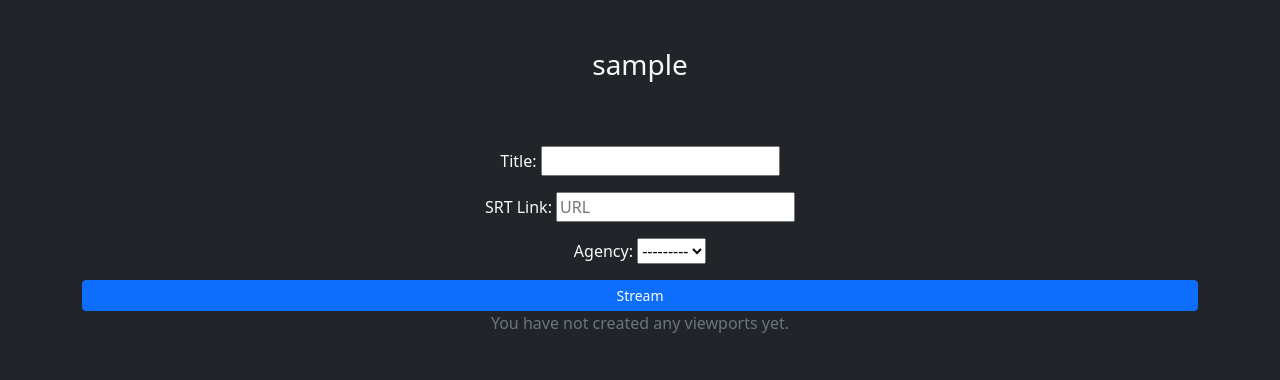
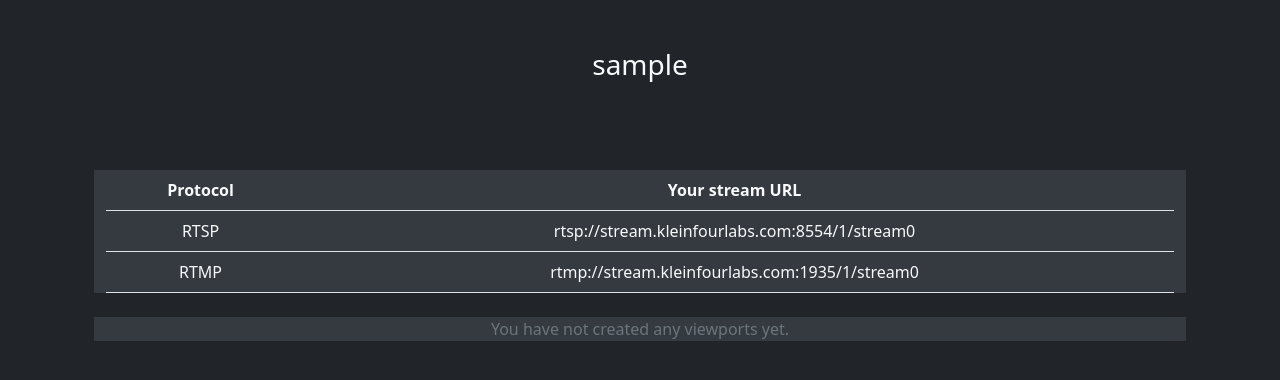
Before and after one commit to ucsd-caesar/caesar, a Django app: page /dashboard/user/1/ in a window 1280 px wide. Shown: the part 63-443 px from the top of the page. Run offline with Django 4.2, Linux system fonts and the light colour scheme; the visitor is signed in with stand-in values (Sample User, id 1); data that the repository does not hold is empty; parts of the project's set-up code (start-up, migrations or seed data) failed here and were passed over; some libraries are stand-ins or nearby versions.

Commit message:
homepage ui change w/ rtsp+rtmp stream urls

```diff
--- a/dashboard/static/dashboard/profile.css
+++ b/dashboard/static/dashboard/profile.css
@@ -7,3 +7,7 @@ html, body, main {
 p, h1, h2, h3, h4, h5, h6, td, th {
   color: var(--bs-light);
 }
+
+.list-container {
+  background-color: var(--bs-gray-800);
+}
--- a/dashboard/templates/dashboard/user_homepage.html
+++ b/dashboard/templates/dashboard/user_homepage.html
@@ -19,39 +19,40 @@
             <section class="py-5 container">
                 <h1 class="h3 mb-3 ">{{ user.username }}</h1>
             </section>
-            {% if user.is_admin %}
-                <form method="post" action="">
-                    {% csrf_token %}
-                    <div class="d-flex flex-column">
-                    {{ form.as_p }}
-                    <button class="btn btn-sm btn-primary" type="submit">Stream</button>
-                    </div>
-                </form>
-            {% endif %}
             <div class="container-fluid">
-                {% if user.created_livestreams.count > 0 %}
-                <h1 class="h3 mb-3 ">Streams</h1>
-                <table class="table justify-content-between">
+
+                <div class="container list-container">
+                    <table class="table my-4 justify-content-between">
                         <thead>
                             <tr>
-                            <th scope="col">Stream Title</th>
-                            <th scope="col">Organization</th>
-                            <th scope="col">Actions</th>
+                                <th scope="col">Protocol</th>
+                                <th scope="col">Your stream URL</th>
                             </tr>
                         </thead>
                         <tbody class="justify-content-between">
-                        {% for stream in user.created_livestreams.all %}
-                            <tr>
-                                <th scope="row">{{ stream.title }}</th>
-                                <td>{{ stream.agency }}</td>
+
+                                <tr class="">
                                     <td>
-                                    <button class="stop-btn btn btn-sm btn-outline-danger" data-stream-id="{{ stream.id }}">Stop</button>
+                                        RTSP
+                                    </td>
+                                    <td>
+                                        rtsp://stream.kleinfourlabs.com:8554/{{ user.id }}/stream{{ user.created_livestreams.count }}
                                     </td>
                                 </tr>
-                        {% endfor %}
+                                <tr class="">
+                                    <td>
+                                        RTMP
+                                    </td>
+                                    <td>
+                                        rtmp://stream.kleinfourlabs.com:1935/{{ user.id }}/stream{{ user.created_livestreams.count }}
+                                    </td>
+                                </tr>
+
                         </tbody>
                     </table>
-                {% endif %}
+                </div>
+
+                <div class="container list-container">
                     {% if user.viewports.count > 0 %}
                     <h1 class="h3 my-3">Viewports</h1>
                     <table class="table my-4 justify-content-between">
@@ -66,8 +67,8 @@
                         <tbody class="justify-content-between">
                             {% for viewport in user.viewports.all %}
                                 <tr class="">
-                                <th>{{ viewport.name }}</th>
-                                <th>{{ viewport.date_created }}</th>
+                                    <td>{{ viewport.name }}</td>
+                                    <td>{{ viewport.date_created }}</td>
                                     <td>{{ viewport.livestreams.count }}</td>
                                     <td>
                                         <button class="delete-viewport-btn btn btn-sm btn-outline-danger" data-viewport-id="{{ viewport.id }}">Delete</button>
@@ -81,6 +82,33 @@
                     <p class="text-muted">You have not created any viewports yet.</p>
                     {% endif %}
                 </div>
+
+                <div class="container list-container">
+                    {% if user.created_livestreams.count > 0 %}
+                    <h1 class="h3 mb-3 ">Streams</h1>
+                    <table class="table justify-content-between">
+                        <thead>
+                            <tr>
+                                <th scope="col">Stream Title</th>
+                                <th scope="col">Organization</th>
+                                <th scope="col">Actions</th>
+                            </tr>
+                        </thead>
+                        <tbody class="justify-content-between">
+                            {% for stream in user.created_livestreams.all %}
+                                <tr>
+                                    <td scope="row">{{ stream.title }}</td>
+                                    <td>{{ stream.agency }}</td>
+                                    <td>
+                                        <button class="stop-btn btn btn-sm btn-outline-danger" data-stream-id="{{ stream.id }}">Stop</button>
+                                    </td>
+                                </tr>
+                            {% endfor %}
+                        </tbody>
+                    </table>
+                    {% endif %}
+                </div>
+            </div>
         </main>
         <script src="{% static 'dashboard/profile.js' %}"></script>
         <script>
```
Also changed, not shown: 1 other file. Lines whose indentation alone changed are shown as unchanged.
